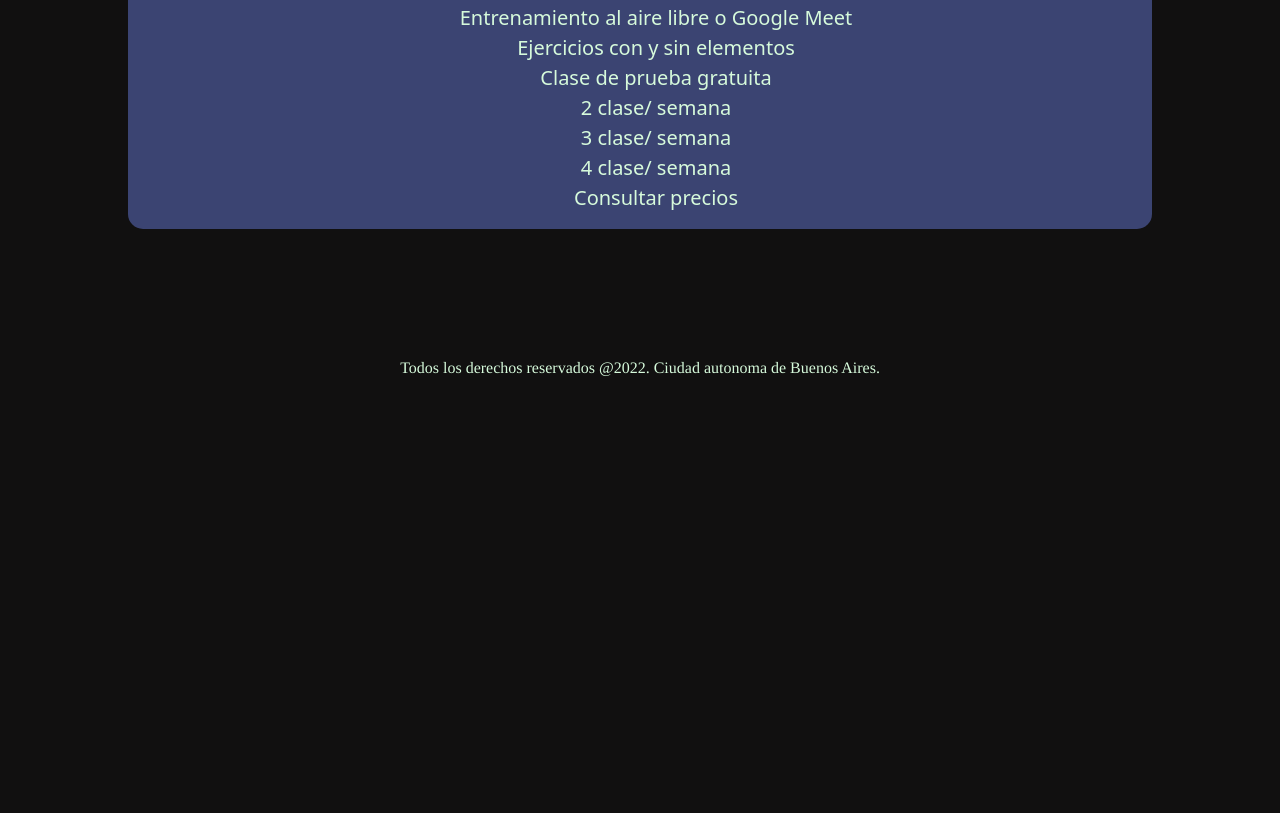
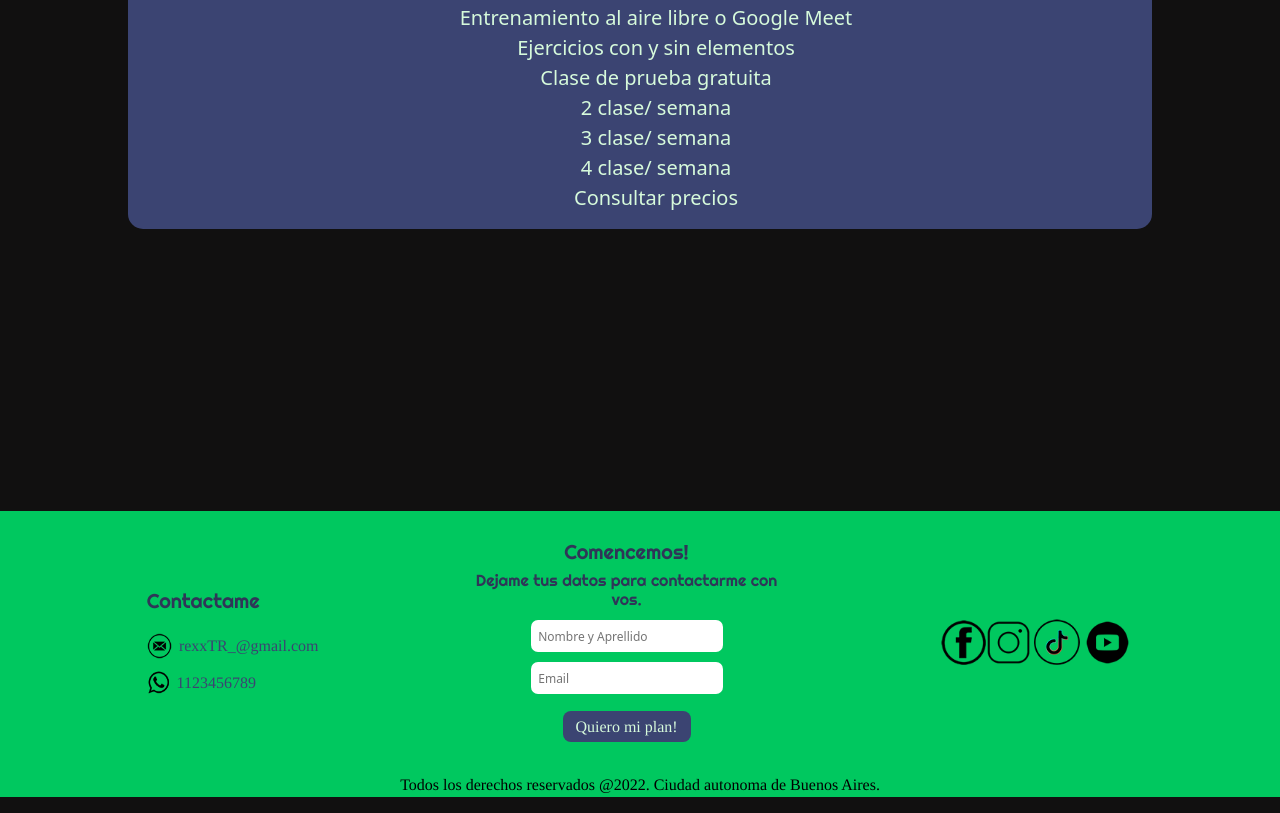
Before and after one commit to AndreaCGonzalez/2da-entrega-proyecto-final, a website: page paginas/planes.html in a window 1280 px wide. Shown: the part 1568-2381 px from the top of the page. Before the commit the page ends 1964 px from the top, so only its background shows below. Drawn offline with nearby package versions, Linux system fonts and the light colour scheme.

Commit message:
agrego footer a paginas y arreglo rutas de icons

```diff
--- a/paginas/planes.html
+++ b/paginas/planes.html
@@ -103,8 +103,63 @@
     </section>
 
 
-    <footer class="footerPages">
-        <p>Todos los derechos reservados @2022. Ciudad autonoma de Buenos Aires.</p>
+     <!--4ta SECCION-->
+     <footer class="footer" id="Contactame">
+
+        <div class="contenedorContacto">
+
+            <div class="contactame">
+                <h2>Contactame</h2>
+                <div class="mail">
+                    <img class="contactoIcono" src="../imagenes/email-icon.png" alt="email icon" />
+                    <p class="contactoRInfo"> rexxTR_@gmail.com </p>
+                </div>
+
+                <div class="wapp">
+                    <img class="contactoIcono" src="../imagenes/wapp-icon.png" alt="whatsapp icon" />
+                    <p class="contactoRInfo"> 1123456789 </p>
+                </div>
+            </div>
+
+            <div class="infocliente">
+
+                <h2>Comencemos!</h2>
+                <h3> Dejame tus datos para contactarme con vos.</h3>
+
+                <form class="form" action="" method="post">
+                    <!--Nombre-->
+                    <input id="nombre" type="text" name="nombre" placeholder="Nombre y Aprellido" />
+                </form>
+
+                <form class="form" action="" method="post">
+                    <!--Email-->
+                    <input id="email" type="email" name="email" placeholder="Email" />
+                </form>
+
+                <a class="btn" href=""> Quiero mi plan!</a>
+
+            </div>
+
+            <div class="contactoRedes">
+
+                <a href="https://www.facebook.com/">
+                    <img class="contactoIcono" src="../imagenes/fb-icon.png" alt="link facebook" />
+                </a>
+                <a href="https://www.instagram.com/?hl=es">
+                    <img class="contactoIcono" src="../imagenes/insta-icon (2).png" alt="link instagram" />
+                </a>
+                <a href="https://www.tiktok.com/es//">
+                    <img class="contactoIcono tiktok" src="../imagenes/tiktok-icon.png" alt="link tiktok" />
+                </a>
+                <a href="https://www.youtube.com/">
+                    <img class="contactoIcono tiktok" src="../imagenes/youtube-icon.png" alt="link YouTube" />
+                </a>
+
+            </div>
+        </div>
+
+        <p class="copy">Todos los derechos reservados @2022. Ciudad autonoma de Buenos Aires.</p>
+
     </footer>
 
     <script src="https://cdn.jsdelivr.net/npm/@popperjs/core@2.10.2/dist/umd/popper.min.js"
--- a/scss/_footer.scss
+++ b/scss/_footer.scss
@@ -86,7 +86,7 @@
         }
     }
 
-    .leyenda{
+    .copy{
         color: black;
         text-align: center;
     }
--- a/scss/_responsiveMobile.scss
+++ b/scss/_responsiveMobile.scss
@@ -62,15 +62,15 @@
     }
 
 
-    /* SECCION 4 FOOTER */
+    /* FOOTER */
 
     .footer{
         .contenedorContacto{
             @include flex(flex, column, center, space-evenly);
 
             .contactame{
-                @include flex(flex, column, flex-start, space-between);
-                padding-top: 5%;
+                @include flex(flex, column, center, space-between);
+                padding-top: 10%;
                 padding-bottom: 8%;
 
                h2{
@@ -114,7 +114,7 @@
             }
         }
 
-        .leyenda{
+        .copy{
             font-size: $size14;
         }
     }
@@ -236,14 +236,13 @@
     }
 
 
-
     /* SECCION 4 FOOTER */
 
     .footer{
         .contenedorContacto{
 
             .contactame{
-                padding-top: 8%;
+                padding-top: 15%;
                 padding-bottom: 10%;
 
                 .contactoIcono{
@@ -288,8 +287,8 @@
             }
         }
 
-        .leyenda{
-            font-size: $size12;
+        .copy{
+            font-size: $size10;
         }
     }
 
--- a/scss/estilos.scss
+++ b/scss/estilos.scss
@@ -1,5 +1,5 @@
 //achicar letras en responsive
-//seccion solicitar imagen de pesas de fondo, sacar delineado del input con pseudoclase
+
 @import 'variables';
 @import 'mixins';
 
@@ -51,14 +51,6 @@
 
 @import 'planes';
 
-/* FOOTER PAGES */
-
-.footerPages p{
-    font-family: 'Tinos', serif;
-    font-size: $size16;
-    text-align: center;
-    color: $letraZpezial;
-}
 
 /*MEDIA QUERIES*/
 
```
Also changed, not shown: index.html (+1 -1 lines), paginas/sobremi.html (+57 -2 lines), scss/_responsiveTablet.scss (+2 -11 lines), css/estilos.css, imagenes/rexxtv-online.jpeg (deleted).
